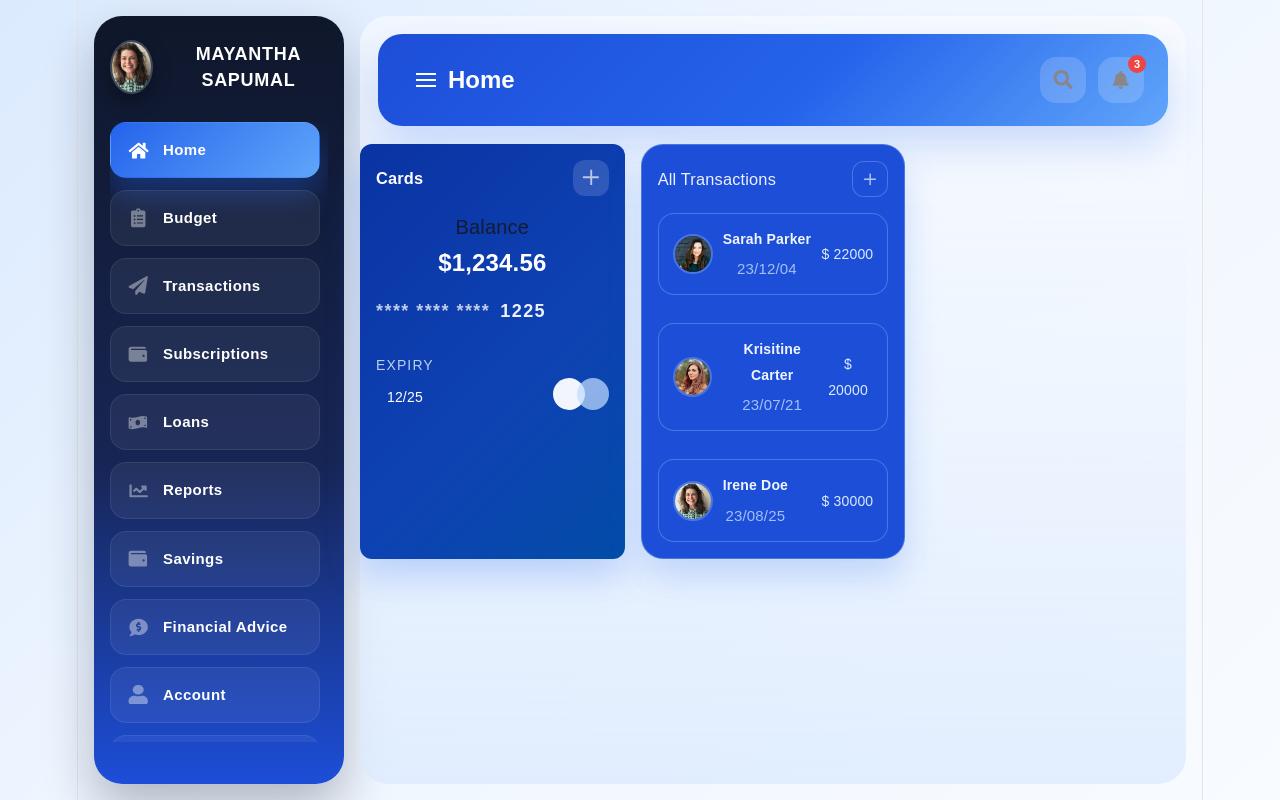
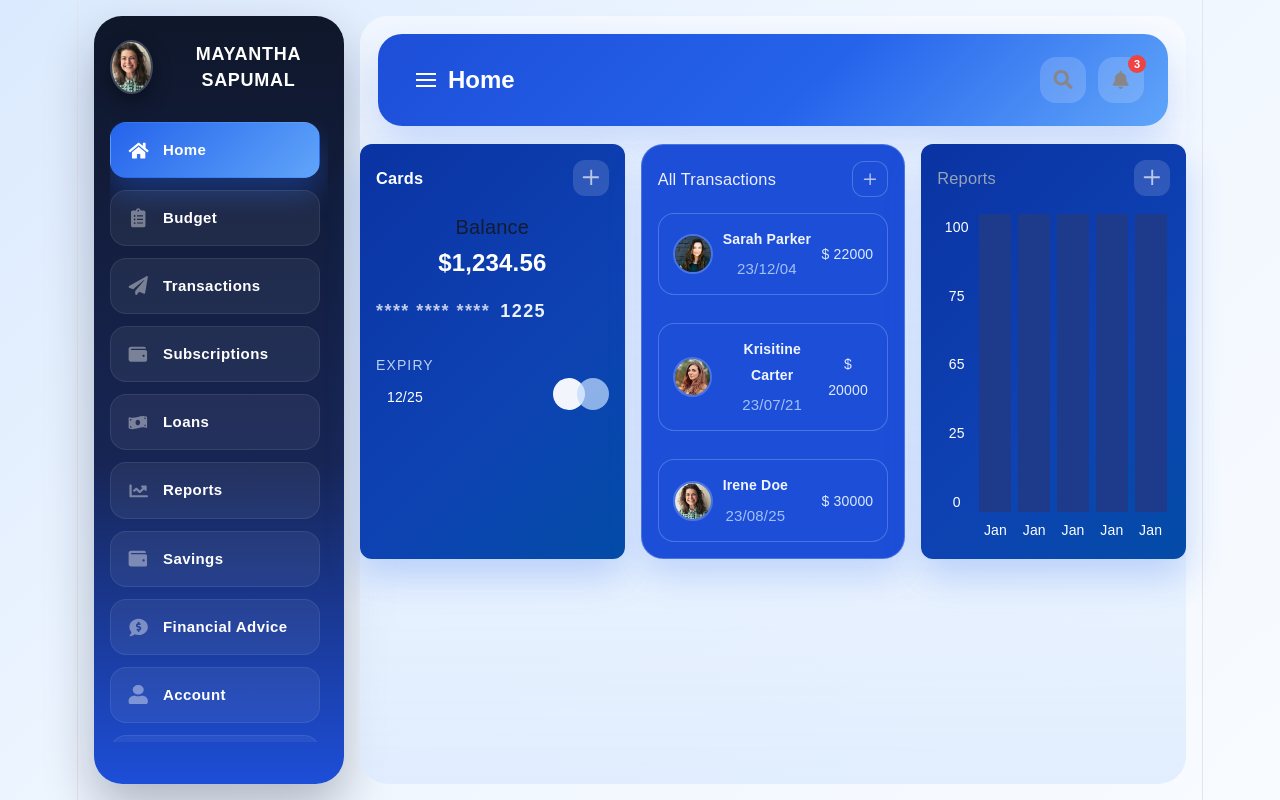
Before and after one commit to MayanthaS/Modern_Dashboard, a React (Vite) app: page / in a window 1280 px wide. Built offline with nearby package versions, Linux system fonts and the light colour scheme; a web font is replaced by a local one.

Commit message:
fix(report): restore chart JSX and resolve Vite parse error"

```diff
--- /dev/null
+++ b/src/Report/Report.css
@@ -0,0 +1,35 @@
+.grid-c3{
+    display: flex;
+    flex-direction: column;
+    gap: 10px;
+}
+.grid-c3-content{
+    flex: 1;
+}
+.grid-chart{
+    display:grid;
+    grid-template-columns: repeat(6, 1fr);
+    align-items: stretch;
+    height:100% ;
+}
+.chart-vert-value{
+    display: flex;
+    flex-direction: column;
+    justify-content: space-between;
+    padding-bottom: 28px;
+}
+.grid-chart-bar{
+    display: flex;
+    flex-direction: column;
+    align-items: center;
+    gap: 5px;
+}
+.grid-chart-bar .bar-wrapper{
+    flex: 1;
+    width: 32px;
+    margin-right: auto;
+    margin-left: auto;
+    background-color: var(--clr-primary-light);
+    position: relative;
+    overflow: hidden;
+}
--- /dev/null
+++ b/src/Report/Report.jsx
@@ -0,0 +1,45 @@
+import React from "react";
+import "./Report.css";
+import { iconsImgs } from "../utils/image";
+import { reportData } from "../data/data";
+
+const Report = () => {
+  return (
+    <div className="grid-one-item grid-common grid-c1">
+      <div className="grid-c-title">
+        <h3 className="grid-c-title-text">Reports</h3>
+        <button className="grid-c-title-icon">
+          <img src={iconsImgs.plus} />
+        </button>
+      </div>
+      <div className="grid-c3-content">
+        <div className="grid-chart">
+          <div className="chart-vert-value">
+            <span>100</span>
+            <span>75</span>
+            <span>65</span>
+            <span>25</span>
+            <span>0</span>
+          </div>
+          {reportData.map((report) => (
+            <div className="grid-chart-bar" key={report.id}>
+              <div className="bar-wrapper">
+                <div
+                  className="bar-item1"
+                  style={{ height: `${report.value1 === null ? "40%" : ""}` }}
+                ></div>
+                <div
+                  className="bar-item2"
+                  style={{ height: `${report.value1 === null ? "60%" : ""}` }}
+                ></div>
+              </div>
+              <span className="grid-hortz-value">Jan</span>
+            </div>
+          ))}
+        </div>
+      </div>
+    </div>
+  );
+};
+
+export default Report;
--- a/src/Transaction/Transaction.css
+++ b/src/Transaction/Transaction.css
@@ -71,3 +71,6 @@
   font-weight: 500;
   color: #dbeafe;
 }
+.text-scarlet {
+  color: #292cf1;
+}
--- a/src/component/ContentMain/ContainMain.jsx
+++ b/src/component/ContentMain/ContainMain.jsx
@@ -2,12 +2,14 @@ import React from "react";
 import Cards from "../../component/Cards/Cards";
 import Transaction from "../../Transaction/Transaction";
 import "./ContainMain.css";
+import Report from "../../Report/Report";
 const ContainMain = () => {
   return (
     <div className="main-content-holder">
       <div className="content-grid-one">
         <Cards />
         <Transaction />
+        <Report />
       </div>
     </div>
   );
```
